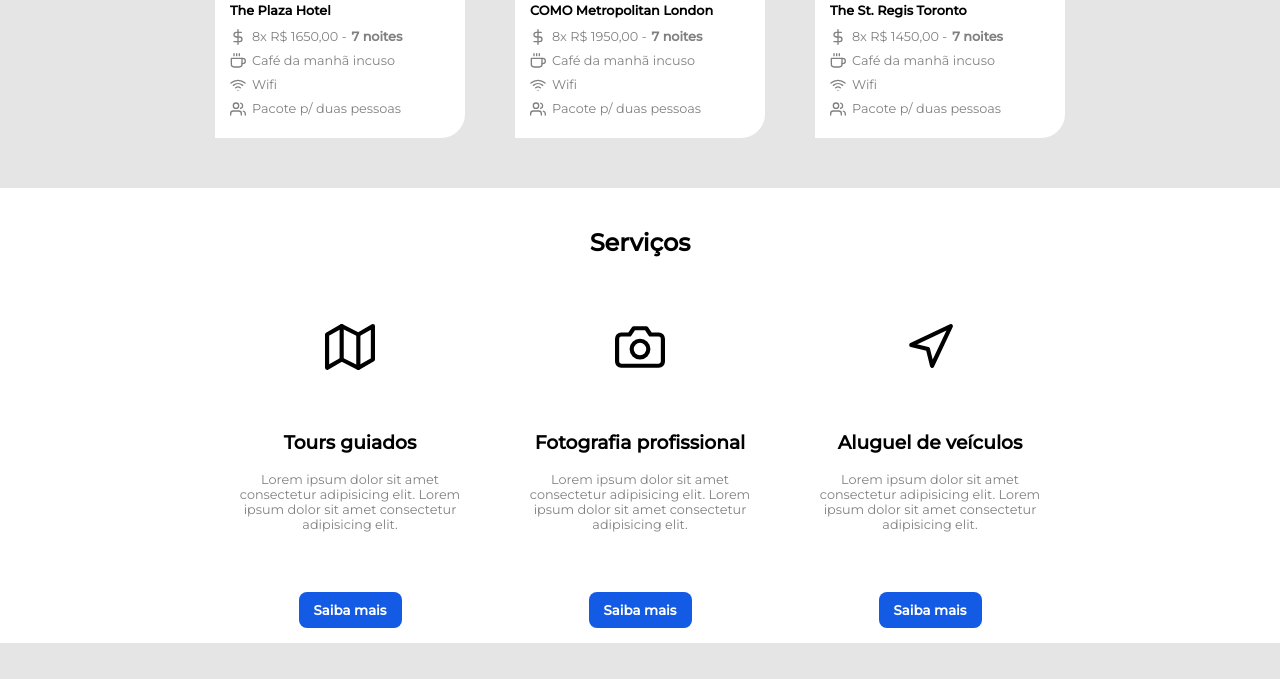
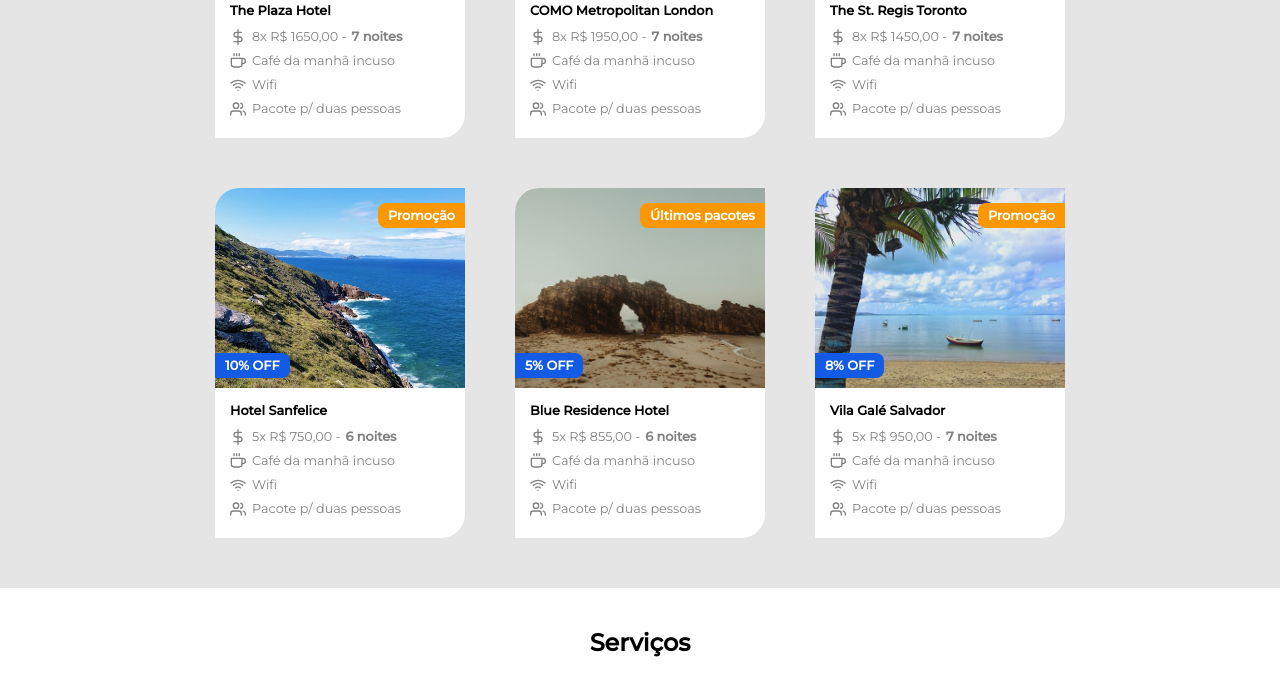
Before and after one commit to OtavioCleyderman/site-viagem, a plain HTML site: page index.html in a window 1280 px wide. Shown: the part 991-1670 px from the top of the page. Drawn offline with nearby package versions, Linux system fonts and the light colour scheme; some packages are replaced by stand-ins of ours.

Commit message:
inclusão de pacotes de viagens

```diff
--- a/index.html
+++ b/index.html
@@ -103,6 +103,72 @@
 
             </div>
 
+            <div class="card">
+                <div class="card-tag card-tag-top">
+                    <p>Promoção</p>
+                </div>
+
+                <div class="card-tag card-tag-bottom">
+                    <p>10% OFF</p>
+                </div>
+                <img class="card-image" src="./imagens/Santa-Catarina.jpg" alt="Santa Catarina - Brasil">
+                <div class="card-content">
+                    <h1>Hotel Sanfelice</h1>
+                    <ul>
+                        <li><i data-feather="dollar-sign"></i> 5x R$ 750,00 - <span>6 noites</span></li>
+                        <li><i data-feather="coffee"></i> Café da manhã incuso</li>
+                        <li><i data-feather="wifi"></i> Wifi</li>
+                        <li><i data-feather="users"></i> Pacote p/ duas pessoas</li>
+                    </ul>
+
+                </div>
+
+            </div>
+
+            <div class="card">
+                <div class="card-tag card-tag-top">
+                    <p>Últimos pacotes</p>
+                </div>
+
+                <div class="card-tag card-tag-bottom">
+                    <p>5% OFF</p>
+                </div>
+                <img class="card-image" src="./imagens/jericoacoara.jpg"  alt="Jericoacoara - Brasil">
+                <div class="card-content">
+                    <h1>Blue Residence Hotel</h1>
+                    <ul>
+                        <li><i data-feather="dollar-sign"></i> 5x R$ 855,00 - <span>6 noites</span></li>
+                        <li><i data-feather="coffee"></i> Café da manhã incuso</li>
+                        <li><i data-feather="wifi"></i> Wifi</li>
+                        <li><i data-feather="users"></i> Pacote p/ duas pessoas</li>
+                    </ul>
+
+                </div>
+
+            </div>
+
+            <div class="card">
+                <div class="card-tag card-tag-top">
+                    <p>Promoção</p>
+                </div>
+
+                <div class="card-tag card-tag-bottom">
+                    <p>8% OFF</p>
+                </div>
+                <img class="card-image" src="./imagens/salvador.jpg" alt="Salvador - Brasil">
+                <div class="card-content">
+                    <h1>Vila Galé Salvador</h1>
+                    <ul>
+                        <li><i data-feather="dollar-sign"></i> 5x R$ 950,00 - <span>7 noites</span></li>
+                        <li><i data-feather="coffee"></i> Café da manhã incuso</li>
+                        <li><i data-feather="wifi"></i> Wifi</li>
+                        <li><i data-feather="users"></i> Pacote p/ duas pessoas</li>
+                    </ul>
+
+                </div>
+
+            </div>
+
         </div>
 
 
--- a/style.css
+++ b/style.css
@@ -21,6 +21,10 @@
     color: inherit;
 }
 
+button {
+    cursor: pointer;
+}
+
 
 /* ============ INICIANDO A ESTILIZAÇÃO ============ */
 
@@ -35,6 +39,13 @@
     align-items: center;
     margin: auto 30px;
     padding-top: 15px;
+    font-size: 1.3rem;
+    font-weight: bold;
+}
+header nav a:hover {
+    text-decoration: underline;
+    text-decoration-color: #FC9704;
+
 }
 
 .header-content button {
@@ -93,6 +104,12 @@
     border-radius: 24px 0;
     margin: 25px;
     position: relative;
+
+}
+
+.pacotes .card:hover {
+    transition: all 1s;
+    transform: scale(1.1);
 }
 
 .pacotes .card-image {
@@ -228,6 +245,7 @@
     background: #135BE4;
     color: white;
     font-family: 'Montserrat', sans-serif;
+
 }
 
 #map {
```
Also changed, not shown: imagens/Santa-Catarina.jpg (added), imagens/jericoacoara.jpg (added), imagens/salvador.jpg (added).
